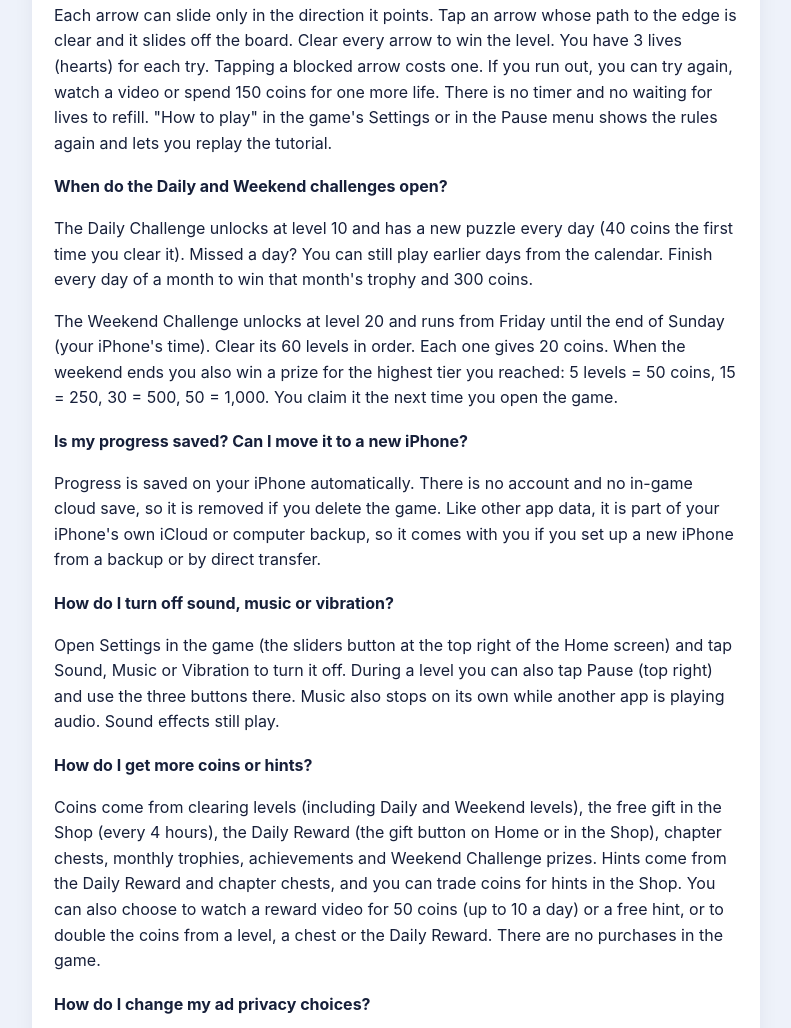
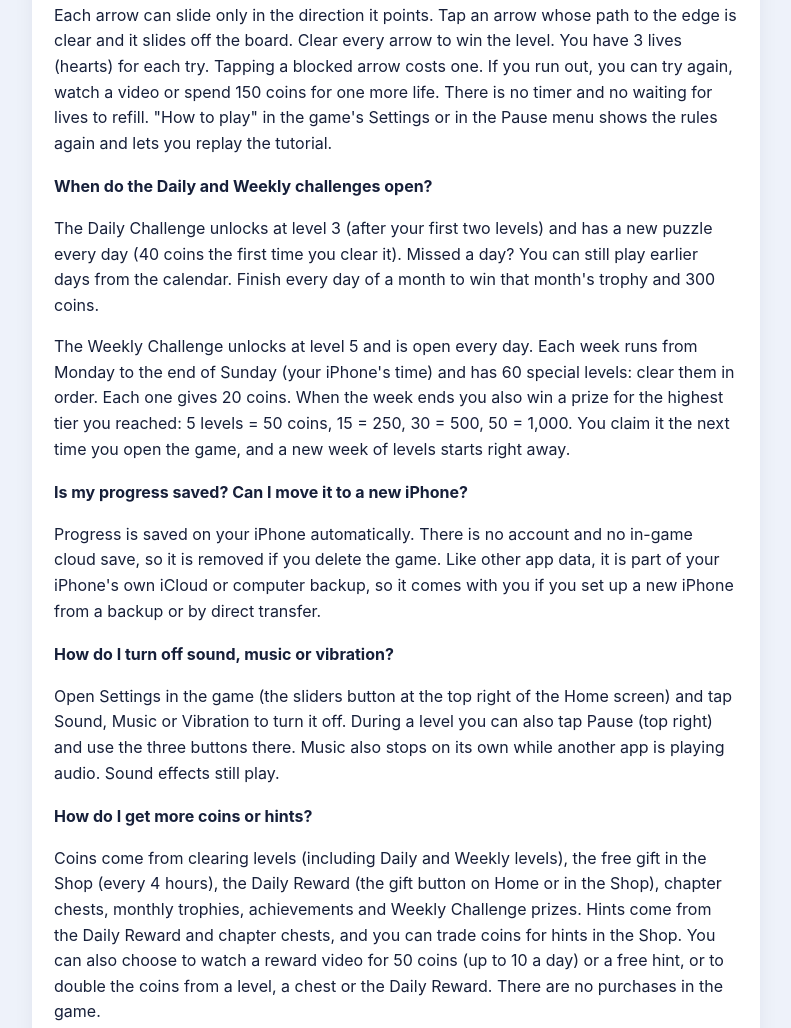
Before and after one commit to Kishannarola302/kishannarola302.github.io, a plain HTML site: page support.html in a window 1280 px wide. Shown: the part 473-1501 px from the top of the page, without its empty margins (244-1035 px from the left). Drawn offline with Linux system fonts and the light colour scheme.

Commit message:
Update challenge levels and descriptions in support.html

```diff
--- a/support.html
+++ b/support.html
@@ -22,9 +22,9 @@
     <h3>How do I play?</h3>
     <p>Each arrow can slide only in the direction it points. Tap an arrow whose path to the edge is clear and it slides off the board. Clear every arrow to win the level. You have 3 lives (hearts) for each try. Tapping a blocked arrow costs one. If you run out, you can try again, watch a video or spend 150 coins for one more life. There is no timer and no waiting for lives to refill. "How to play" in the game's Settings or in the Pause menu shows the rules again and lets you replay the tutorial.</p>
 
-    <h3>When do the Daily and Weekend challenges open?</h3>
-    <p>The Daily Challenge unlocks at level 10 and has a new puzzle every day (40 coins the first time you clear it). Missed a day? You can still play earlier days from the calendar. Finish every day of a month to win that month's trophy and 300 coins.</p>
-    <p>The Weekend Challenge unlocks at level 20 and runs from Friday until the end of Sunday (your iPhone's time). Clear its 60 levels in order. Each one gives 20 coins. When the weekend ends you also win a prize for the highest tier you reached: 5 levels = 50 coins, 15 = 250, 30 = 500, 50 = 1,000. You claim it the next time you open the game.</p>
+    <h3>When do the Daily and Weekly challenges open?</h3>
+    <p>The Daily Challenge unlocks at level 3 (after your first two levels) and has a new puzzle every day (40 coins the first time you clear it). Missed a day? You can still play earlier days from the calendar. Finish every day of a month to win that month's trophy and 300 coins.</p>
+    <p>The Weekly Challenge unlocks at level 5 and is open every day. Each week runs from Monday to the end of Sunday (your iPhone's time) and has 60 special levels: clear them in order. Each one gives 20 coins. When the week ends you also win a prize for the highest tier you reached: 5 levels = 50 coins, 15 = 250, 30 = 500, 50 = 1,000. You claim it the next time you open the game, and a new week of levels starts right away.</p>
 
     <h3>Is my progress saved? Can I move it to a new iPhone?</h3>
     <p>Progress is saved on your iPhone automatically. There is no account and no in-game cloud save, so it is removed if you delete the game. Like other app data, it is part of your iPhone's own iCloud or computer backup, so it comes with you if you set up a new iPhone from a backup or by direct transfer.</p>
@@ -33,7 +33,7 @@
     <p>Open Settings in the game (the sliders button at the top right of the Home screen) and tap Sound, Music or Vibration to turn it off. During a level you can also tap Pause (top right) and use the three buttons there. Music also stops on its own while another app is playing audio. Sound effects still play.</p>
 
     <h3>How do I get more coins or hints?</h3>
-    <p>Coins come from clearing levels (including Daily and Weekend levels), the free gift in the Shop (every 4 hours), the Daily Reward (the gift button on Home or in the Shop), chapter chests, monthly trophies, achievements and Weekend Challenge prizes. Hints come from the Daily Reward and chapter chests, and you can trade coins for hints in the Shop. You can also choose to watch a reward video for 50 coins (up to 10 a day) or a free hint, or to double the coins from a level, a chest or the Daily Reward. There are no purchases in the game.</p>
+    <p>Coins come from clearing levels (including Daily and Weekly levels), the free gift in the Shop (every 4 hours), the Daily Reward (the gift button on Home or in the Shop), chapter chests, monthly trophies, achievements and Weekly Challenge prizes. Hints come from the Daily Reward and chapter chests, and you can trade coins for hints in the Shop. You can also choose to watch a reward video for 50 coins (up to 10 a day) or a free hint, or to double the coins from a level, a chest or the Daily Reward. There are no purchases in the game.</p>
 
     <h3>How do I change my ad privacy choices?</h3>
     <p>Tracking: iOS Settings &gt; Privacy &amp; Security &gt; Tracking. In regions where the law requires it (for example the EEA, the UK, Switzerland and some US states), the game's Settings also shows a "Privacy choices" row that opens Google's consent form (internet connection needed). See the <a href="privacy.html">Privacy Policy</a> for details.</p>
```
